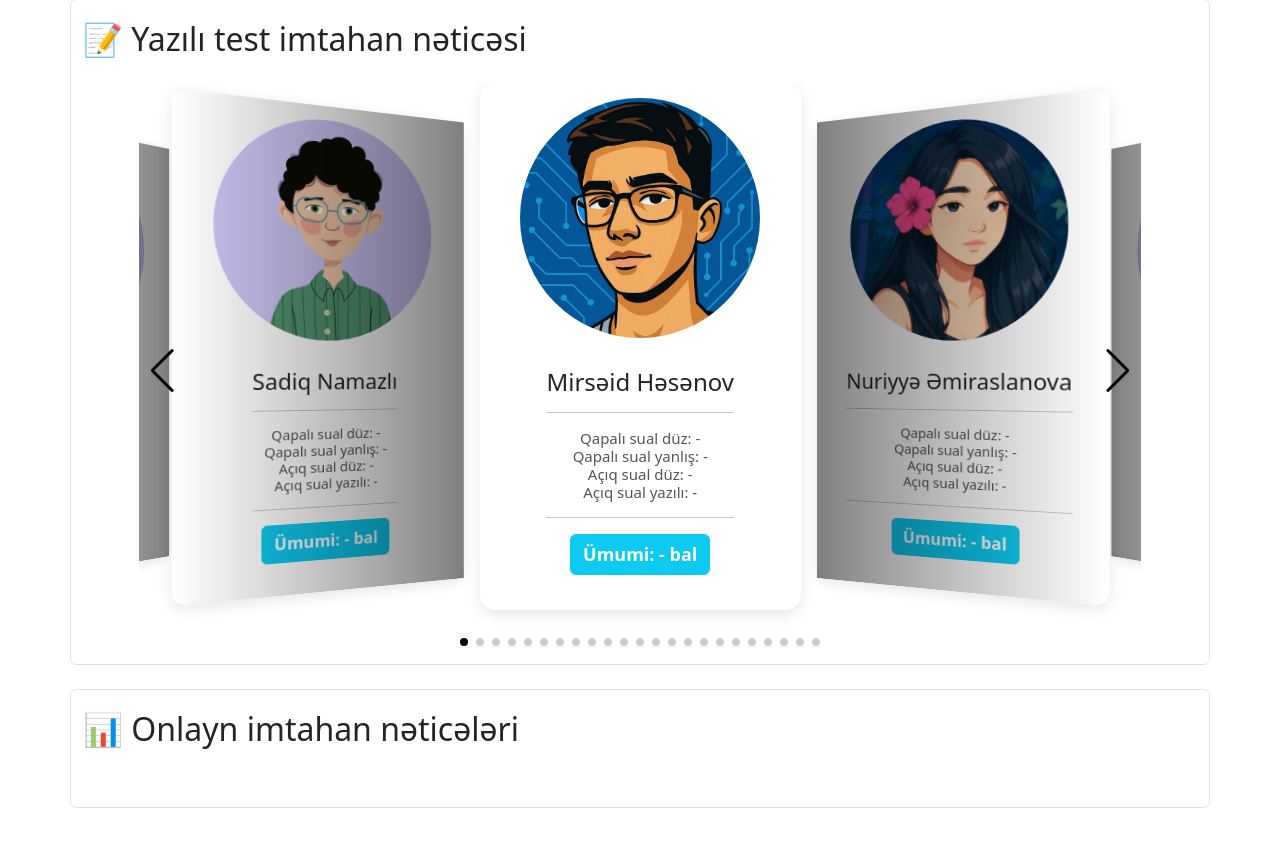
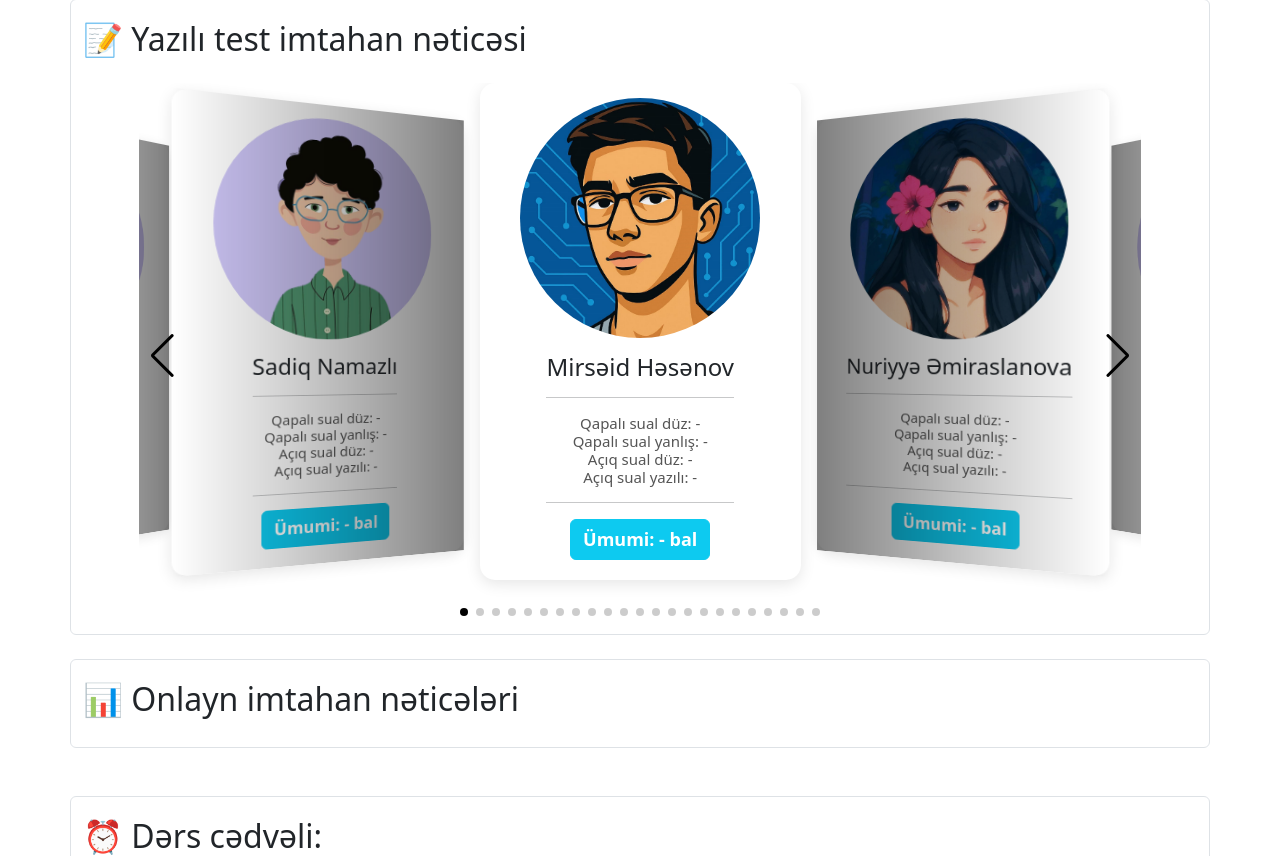
Before and after one commit to elmual/telegram, a Flask app: page / in a window 1280 px wide. Shown: the part 1050-1906 px from the top of the page. Run offline with Flask 3, Linux system fonts and the light colour scheme; data that the repository does not hold is empty.

Commit message:
card_body

```diff
--- a/static/css/style.css
+++ b/static/css/style.css
@@ -27,9 +27,6 @@
   border-radius: 50%;
   display: block;
   margin: 0 auto;
-}
-.card-body {
-  padding: 15px;
 }
 
 .card-body h4 {
```
